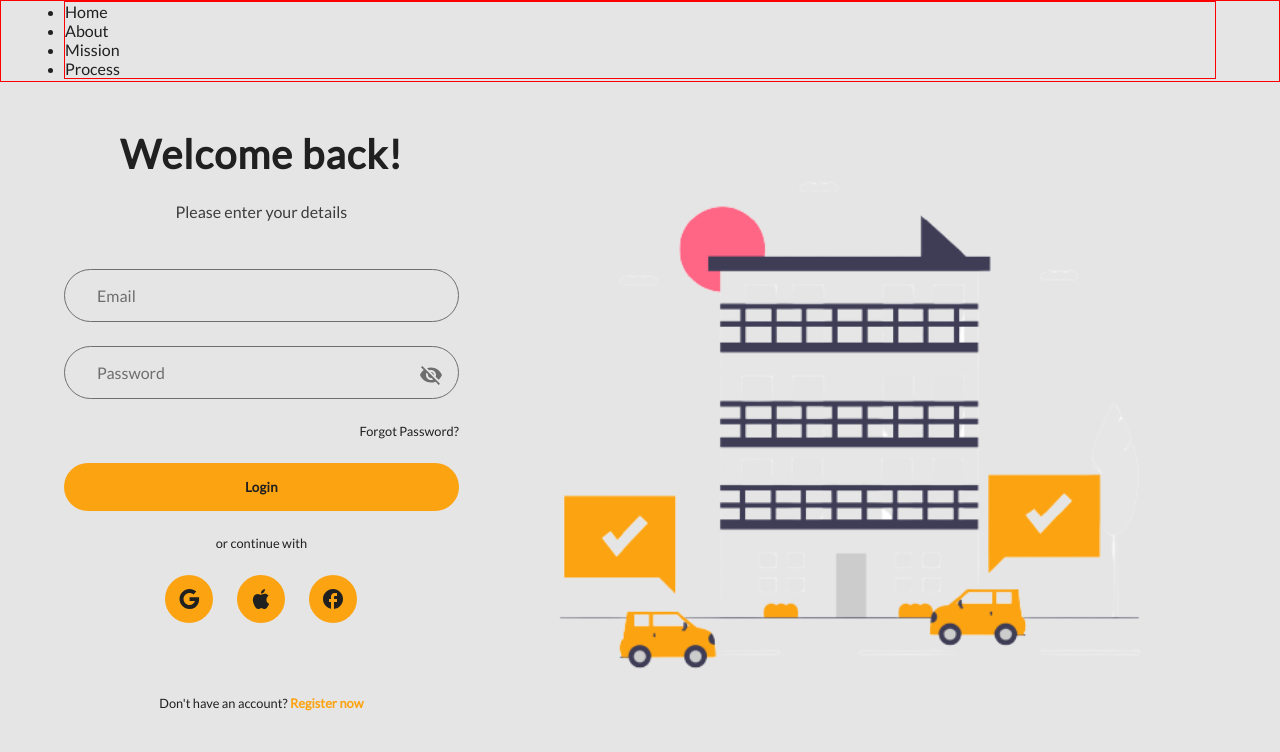
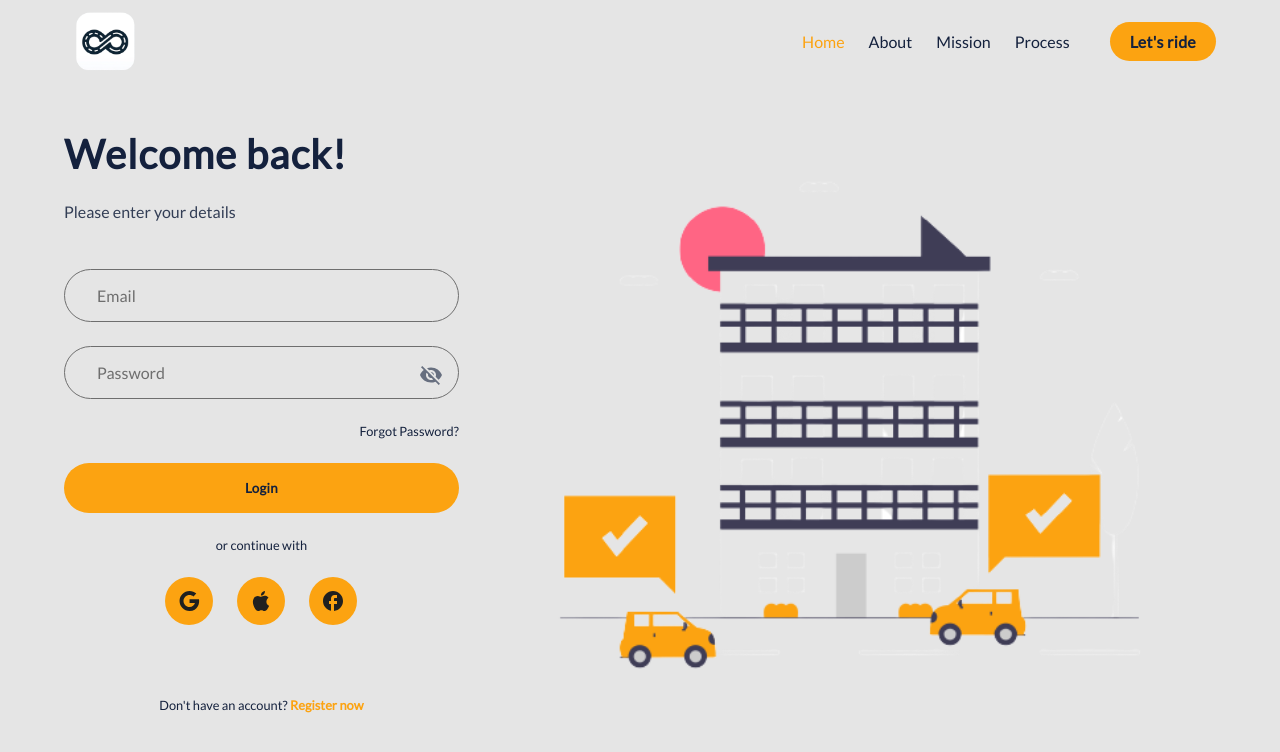
Before and after one commit to JakubWojtkowski/InfiWheel, a React (Create React App) app: page / in a window 1280 px wide. Shown: the top 752 px of the page. Built offline with nearby package versions, Linux system fonts and the light colour scheme.

Commit message:
Navbar styling.

```diff
--- a/src/components/Login.js
+++ b/src/components/Login.js
@@ -84,6 +84,7 @@ export default Login;
 
 const Container = styled.div`
   min-height: calc(100vh - 82px);
+  color: #14213d;
 `;
 
 const Wrapper = styled.div`
@@ -143,25 +144,22 @@ const Image = styled.img`
 const Heading = styled.h1`
   font-size: 2.5rem;
   letter-spacing: 1px;
-  text-align: center;
 `;
 
 const SubHeading = styled.span`
-  text-align: center;
   margin-bottom: 24px;
   opacity: 0.85;
 `;
 
 const Input = styled.input`
   font-size: 1rem;
-  ${"" /* max-width: 320px; */}
   background: #e5e5e5;
   border: none;
   border: 1px solid #202020;
   border-radius: 32px;
   padding: 16px 48px 16px 32px;
   transition: all 250ms ease-in-out;
-  color: #202020;
+  color: #14213d;
   opacity: 0.6;
 
   &::placeholder {
@@ -179,11 +177,16 @@ const LoginBtn = styled.button`
   background: #fca311;
   cursor: pointer;
   padding: 16px 32px;
-  border: none;
+  border: 1px solid transparent;
   border-radius: 32px;
   font-weight: bold;
   letter-spacing: 0.25px;
-  color: #202020;
+  font-weight: bold;
+  transition: all 0.25s;
+  color: #14213d;
+
+  &:hover {
+  }
 `;
 
 const LoginBtns = styled.div`
--- a/src/components/Navbar.js
+++ b/src/components/Navbar.js
@@ -6,12 +6,15 @@ function Navbar() {
   return (
     <Container>
       <Nav>
-        <Logo />
+        <Logo>
+          <img src={logo} alt="logo" />
+        </Logo>
         <Menu>
-          <MenuItem>Home</MenuItem>
+          <MenuItem active>Home</MenuItem>
           <MenuItem>About</MenuItem>
           <MenuItem>Mission</MenuItem>
           <MenuItem>Process</MenuItem>
+          <MenuBtn>Let's ride</MenuBtn>
         </Menu>
       </Nav>
     </Container>
@@ -22,18 +25,65 @@ export default Navbar;
 
 const Container = styled.div`
   height: 82px;
-  border: 1px solid red;
 `;
 
 const Nav = styled.nav`
   max-width: 1200px;
   margin: 0 auto;
   width: 90vw;
-  border: 1px solid red;
+  display: flex;
+  justify-content: space-between;
+  align-items: center;
 `;
 
-const Logo = styled.div``;
+const Logo = styled.div`
+  height: 82px;
+  width: 82px;
+  margin-right: 8px;
 
-const Menu = styled.ul``;
+  img {
+    width: 100%;
+    height: 100%;
+    object-fit: cover;
+  }
+`;
 
-const MenuItem = styled.li``;
+const Menu = styled.div`
+  display: flex;
+  justify-content: flex-end;
+  align-items: center;
+  list-style: none;
+  flex: 1;
+  gap: 24px;
+  color: #14213d;
+`;
+
+const MenuItem = styled.a`
+  cursor: pointer;
+  transition: all 0.25s ease-in-out;
+  color: ${(props) => (props.active ? "#fca311" : "#14213d")};
+
+  &:hover {
+    color: #fca311;
+  }
+
+  @media only screen and (max-width: 600px) {
+    display: none;
+  }
+`;
+
+const MenuBtn = styled.a`
+  background: #fca311;
+  padding: 10px 20px;
+  margin-left: 16px;
+  border-radius: 32px;
+  cursor: pointer;
+  transition: all 0.25s;
+  font-weight: bold;
+  letter-spacing: 0.25px;
+
+  &:hover {
+    background: #202020;
+    color: #fca311;
+  }
+`;
```
